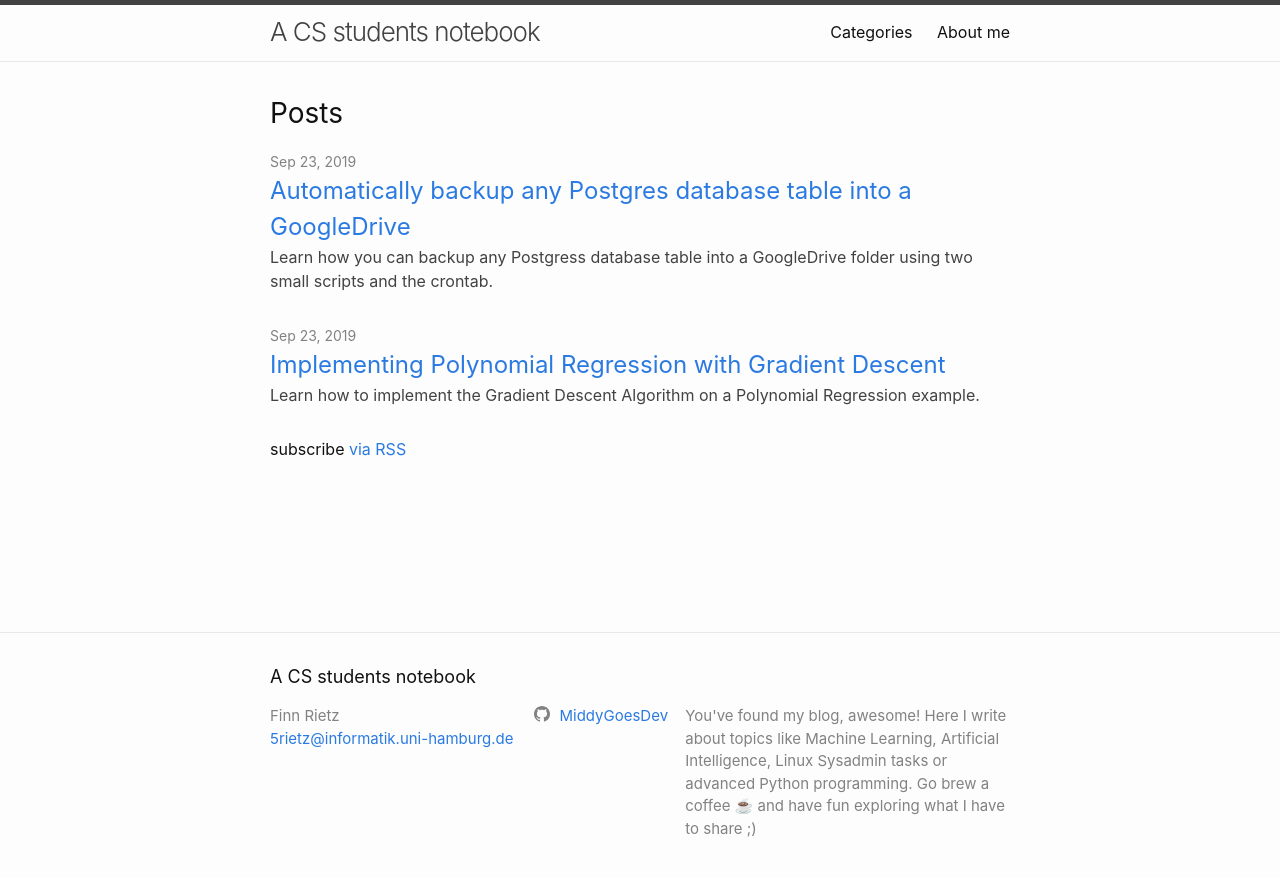
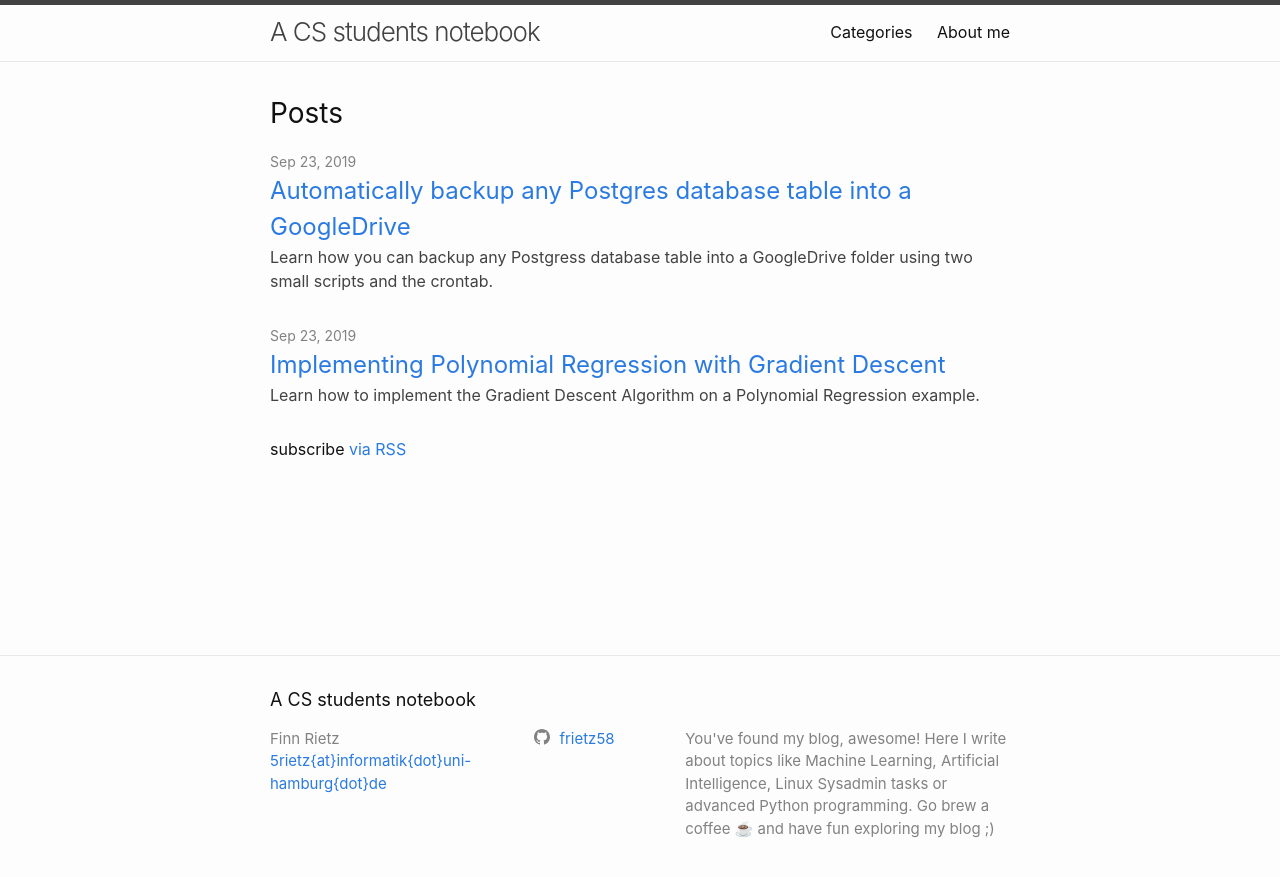
Before and after one commit to frietz58/frietz58.github.io, a Jekyll site: the page built from index.markdown, in a window 1280 px wide. Shown: the top 877 px of the page. Built offline with Jekyll 4.4.1, drawn with Linux system fonts in a browser that asks for light colours.

Commit message:
change github name and adjust footer text

```diff
--- a/_config.yml
+++ b/_config.yml
@@ -19,16 +19,16 @@
 # in the templates via {{ site.myvariable }}.
 
 title: A CS students notebook
-email: 5rietz@informatik.uni-hamburg.de
+email: 5rietz{at}informatik{dot}uni-hamburg{dot}de
 author: Finn Rietz
 description: >- # this means to ignore newlines until "baseurl:"
   You've found my blog, awesome! Here I write about topics like  Machine Learning,
   Artificial Intelligence, Linux Sysadmin tasks or advanced Python programming.
-  Go brew a coffee ☕ and have fun exploring what I have to share ;)
+  Go brew a coffee ☕ and have fun exploring my blog ;)
 baseurl: "" # the subpath of your site, e.g. /blog
 url: "https://www.compsci.blog" # the base hostname & protocol for your site, e.g. http://example.com
 # twitter_username: jekyllrb
-github_username:  MiddyGoesDev
+github_username:  frietz58
 
 # Build settings
 theme: minima
```
